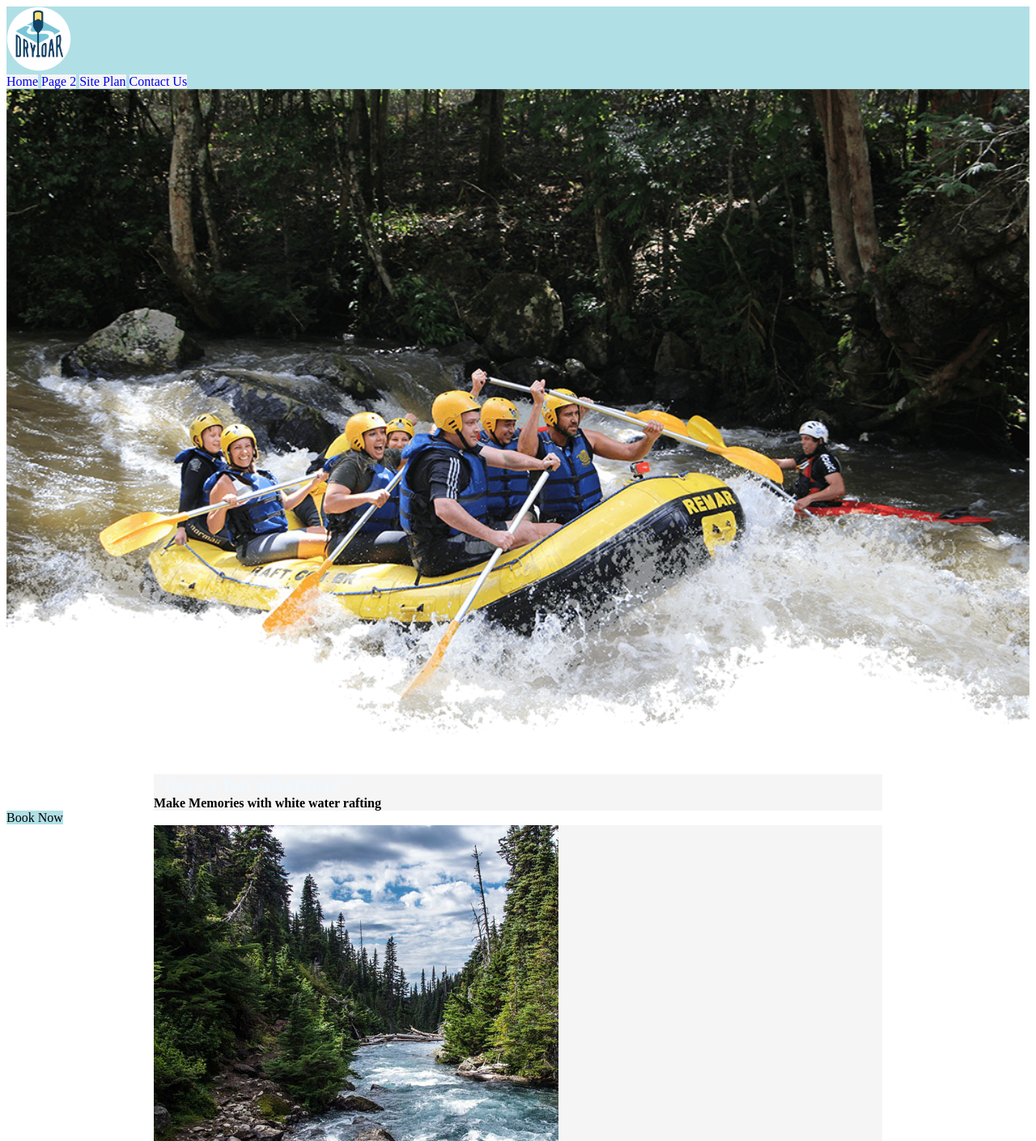
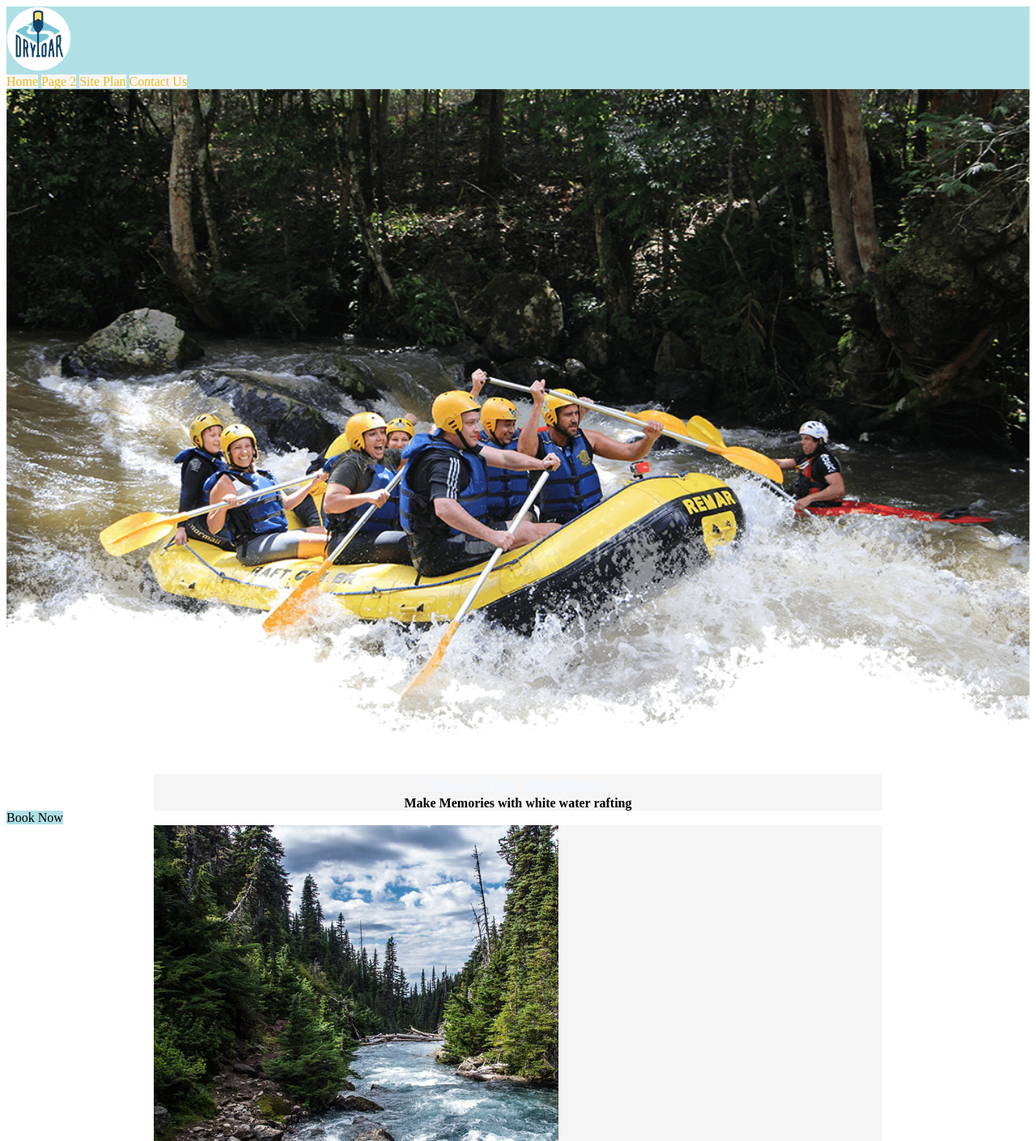
Before and after one commit to tpizzi123/wdd130, a plain HTML site: page wwr/index.html in a window 1280 px wide. Shown: the top 1409 px of the page at 81% size. Drawn offline with Linux system fonts and the light colour scheme.

Commit message:
styles.css

```diff
--- a/wwr/styles/style.css
+++ b/wwr/styles/style.css
@@ -15,6 +15,7 @@
         max-width: 900px;
         margin: 0 auto;
         background-color: whitesmoke;
+        text-align: center;
       }
 
     .icon {
@@ -44,7 +45,7 @@
       }
 
     #background {
-        height: 900px;
+        height: 725px;
     }
 
     body {
@@ -60,6 +61,12 @@
     header {
         background-color: powderblue;
       }
+
+    nav a {
+        color:rgb(235, 186, 26);
+        text-align: center;
+      }
+
 
     nav a:hover {
         background-color: rgb(235, 186, 26);
```
Lines whose indentation alone changed are shown as unchanged.
